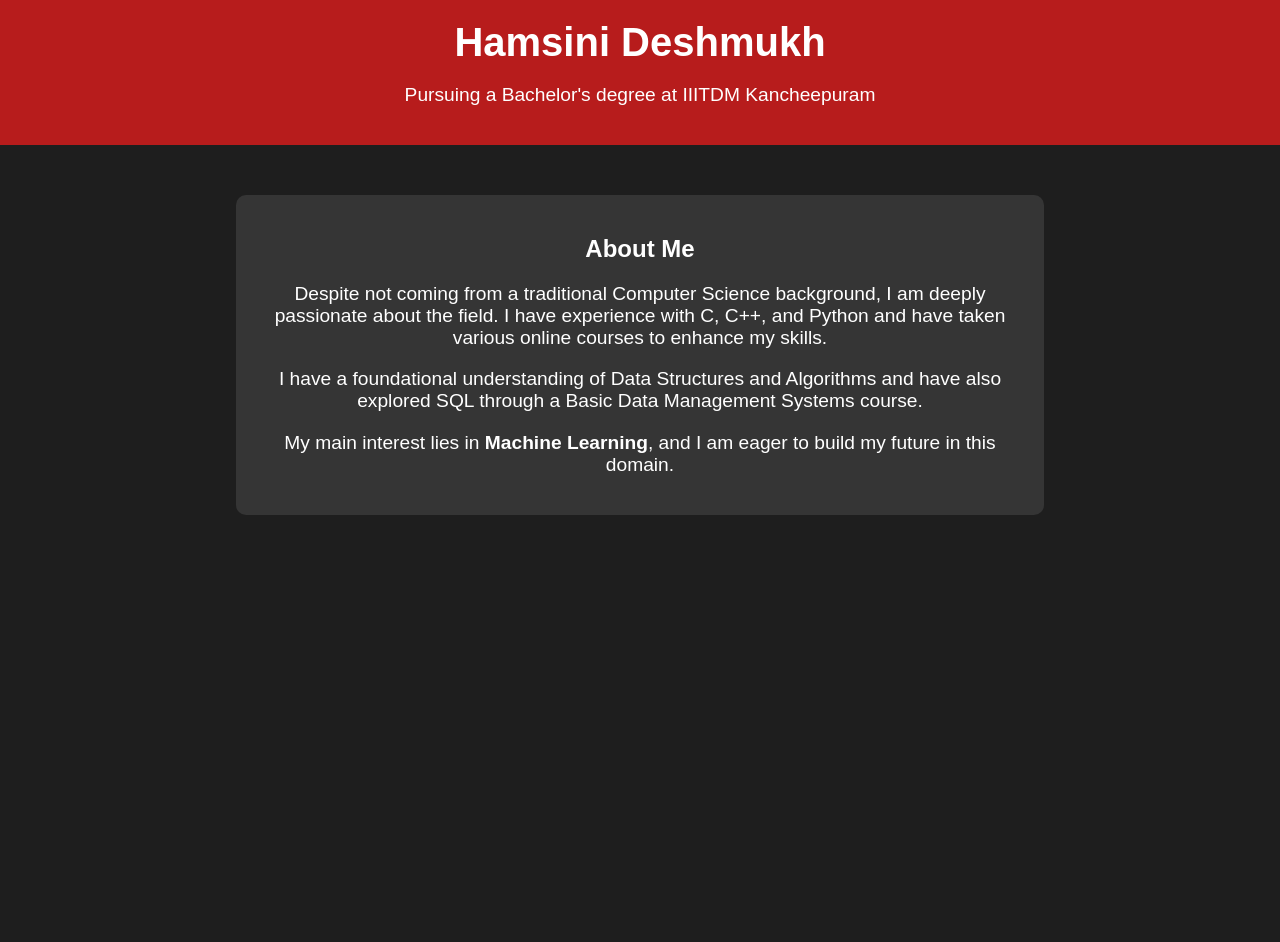
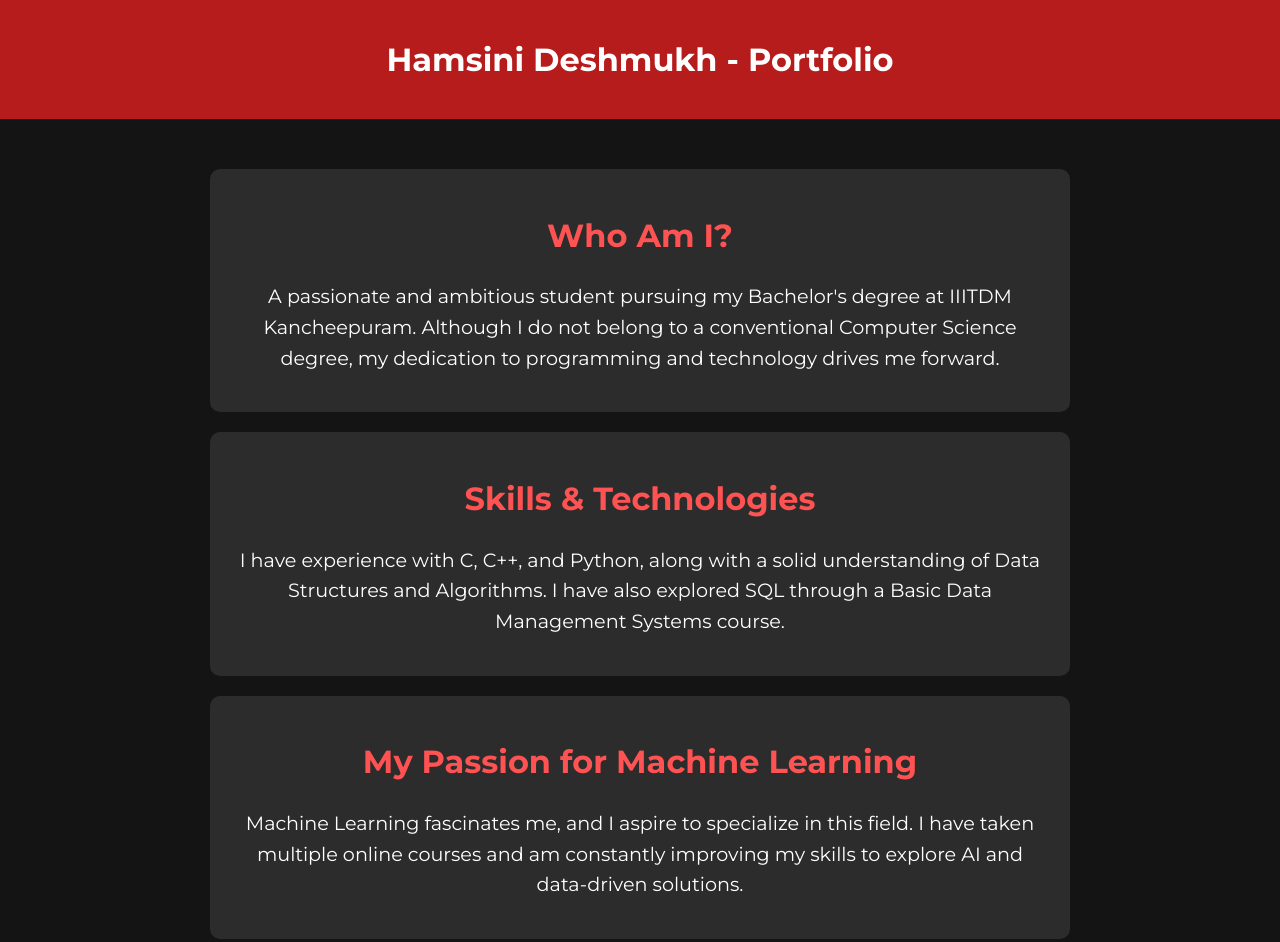
Before and after one commit to Hamsinideshmukh/portfolio, a plain HTML site: page index.html in a window 1280 px wide. Shown: the top 942 px of the page. Before the commit the page ends 800 px from the top, so only its background shows below. Drawn offline with Linux system fonts and the light colour scheme.

Commit message:
Update index.html

```diff
--- a/index.html
+++ b/index.html
@@ -3,49 +3,87 @@
 <head>
     <meta charset="UTF-8">
     <meta name="viewport" content="width=device-width, initial-scale=1.0">
-    <title>Hamsini Deshmukh</title>
-    <link rel="stylesheet" href="styles.css">
+    <title>Hamsini Deshmukh - Portfolio</title>
+    <link href="https://fonts.googleapis.com/css2?family=Montserrat:wght@300;400;700&display=swap" rel="stylesheet">
     <style>
         body {
-            font-family: 'Circular', sans-serif;
-            background-color: #1e1e1e;
+            font-family: 'Montserrat', sans-serif;
+            background-color: #141414;
             color: #fff;
-            text-align: center;
             margin: 0;
             padding: 0;
         }
         header {
             background-color: #b71c1c;
-            padding: 20px;
+            padding: 40px;
+            text-align: center;
+            font-size: 2rem;
+            font-weight: 700;
         }
-        h1 {
-            font-size: 2.5rem;
-            margin: 0;
+        .container {
+            width: 80%;
+            margin: 50px auto;
+            display: flex;
+            flex-direction: column;
+            align-items: center;
         }
-        p {
-            font-size: 1.2rem;
-        }
-        .about {
-            margin: 50px auto;
-            width: 60%;
+        .section {
             background: rgba(255, 255, 255, 0.1);
             padding: 20px;
             border-radius: 10px;
+            margin-bottom: 20px;
+            width: 80%;
+            text-align: center;
+        }
+        .section h2 {
+            color: #ff5252;
+            font-size: 2rem;
+        }
+        .section p {
+            font-size: 1.2rem;
+            line-height: 1.6;
+        }
+        .contact {
+            background: #b71c1c;
+            padding: 20px;
+            text-align: center;
+        }
+        .contact p {
+            font-size: 1.2rem;
+        }
+        a {
+            color: #ff5252;
+            text-decoration: none;
+            font-weight: 700;
         }
     </style>
 </head>
 <body>
     <header>
-        <h1>Hamsini Deshmukh</h1>
-        <p>Pursuing a Bachelor's degree at IIITDM Kancheepuram</p>
+        Hamsini Deshmukh - Portfolio
     </header>
-    <main>
-        <section class="about">
-            <h2>About Me</h2>
-            <p>Despite not coming from a traditional Computer Science background, I am deeply passionate about the field. I have experience with C, C++, and Python and have taken various online courses to enhance my skills.</p>
-            <p>I have a foundational understanding of Data Structures and Algorithms and have also explored SQL through a Basic Data Management Systems course.</p>
-            <p>My main interest lies in <strong>Machine Learning</strong>, and I am eager to build my future in this domain.</p>
-        </section>
-    </main>
+    <div class="container">
+        <div class="section">
+            <h2>Who Am I?</h2>
+            <p>A passionate and ambitious student pursuing my Bachelor's degree at IIITDM Kancheepuram. Although I do not belong to a conventional Computer Science degree, my dedication to programming and technology drives me forward.</p>
+        </div>
+        <div class="section">
+            <h2>Skills & Technologies</h2>
+            <p>I have experience with C, C++, and Python, along with a solid understanding of Data Structures and Algorithms. I have also explored SQL through a Basic Data Management Systems course.</p>
+        </div>
+        <div class="section">
+            <h2>My Passion for Machine Learning</h2>
+            <p>Machine Learning fascinates me, and I aspire to specialize in this field. I have taken multiple online courses and am constantly improving my skills to explore AI and data-driven solutions.</p>
+        </div>
+        <div class="section">
+            <h2>Projects</h2>
+            <p>Currently working on personal projects to sharpen my coding abilities. Excited about implementing ML algorithms in real-world applications!</p>
+        </div>
+    </div>
+    <footer class="contact">
+        <h2>Contact Me</h2>
+        <p>Email: hamsini.deshmukh@example.com</p>
+        <p>LinkedIn: <a href="#">linkedin.com/in/hamsinideshmukh</a></p>
+    </footer>
 </body>
 </html>
```
